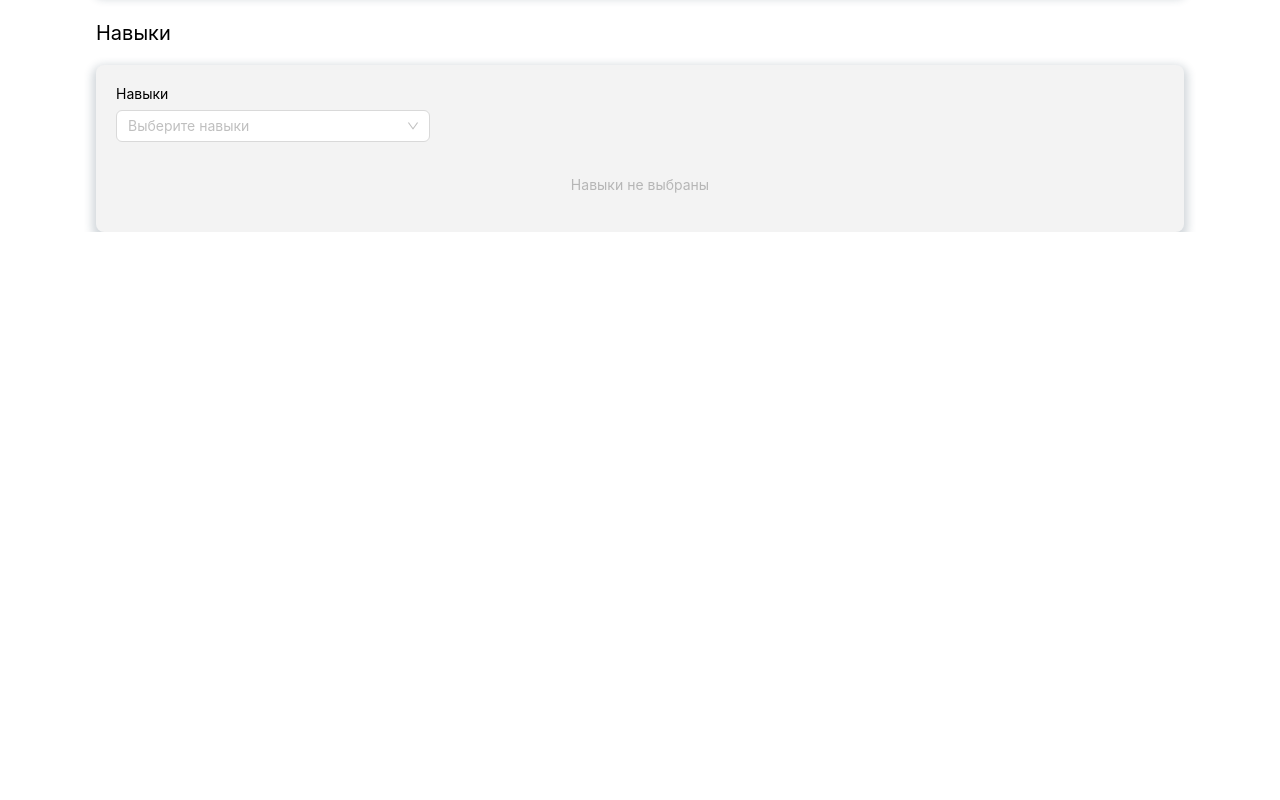
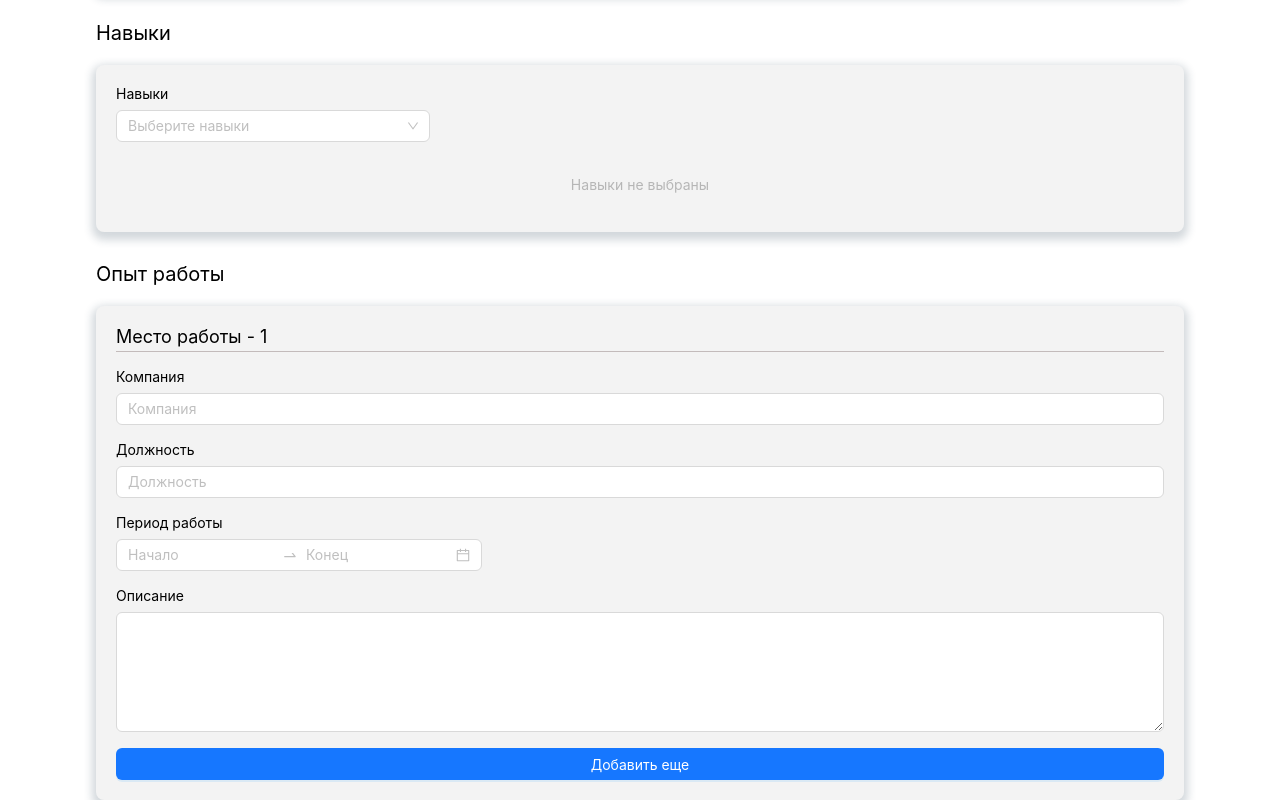
Before and after one commit to Vvoshta/Create-CV, a React (Create React App) app: page / in a window 1280 px wide. Shown: the part 943-1743 px from the top of the page. Before the commit the page ends 1175 px from the top, so only its background shows below. Built offline with nearby package versions, Linux system fonts and the light colour scheme; the HTML template or start-up script is replaced by a standard one.

Commit message:
add forms

```diff
--- a/src/App.tsx
+++ b/src/App.tsx
@@ -3,6 +3,7 @@ import { Header } from './components/Header/Header';
 import { PersonalInfo } from './components/PersonalInfo/PersonalInfo';
 import { Education } from './components/Education/Education';
 import { Skills } from './components/Skills/Skills';
+import { WorkExp } from './components/WorkExp/WorkExp';
 
 import './App.scss';
 
@@ -13,6 +14,7 @@ function App() {
             <PersonalInfo />
             <Education />
             <Skills />
+            <WorkExp />
         </div>
     );
 }
--- /dev/null
+++ b/src/components/WorkExp/WorkExp.tsx
@@ -0,0 +1,27 @@
+import React, { useState } from 'react';
+import { Button } from 'antd';
+import { Card } from '../Сard/Сard';
+import { WorkExpItem } from '../WorkExpItem/WorkExpItem';
+
+export const WorkExp = () => {
+    const [workExpItems, setWorkExpItems] = useState([
+        <WorkExpItem key={0} index={1} />
+    ]);
+
+    const addWorkExpItem = () => {
+        const newIndex = workExpItems.length + 1;
+        setWorkExpItems([
+            ...workExpItems,
+            <WorkExpItem key={newIndex} index={newIndex} />
+        ]);
+    };
+
+    return (
+        <Card title="Опыт работы">
+            {workExpItems}
+            <Button type="primary" onClick={addWorkExpItem}>
+                Добавить еще
+            </Button>
+        </Card>
+    );
+};
--- /dev/null
+++ b/src/components/WorkExpItem/WorkExpItem.tsx
@@ -0,0 +1,27 @@
+import React from 'react';
+import { DatePicker, Input } from 'antd';
+import { FormItem } from '../FormItem/FormItem';
+import * as S from './style';
+
+const { RangePicker } = DatePicker;
+const { TextArea } = Input;
+
+export const WorkExpItem = ({ index }: { index: number }) => {
+    return (
+        <>
+            <S.Header>Место работы - {index}</S.Header>
+            <FormItem label="Компания">
+                <Input placeholder="Компания" />
+            </FormItem>
+            <FormItem label="Должность">
+                <Input placeholder="Должность" />
+            </FormItem>
+            <FormItem label="Период работы">
+                <RangePicker placeholder={['Начало', 'Конец']} />
+            </FormItem>
+            <FormItem label="Описание">
+                <TextArea rows={5} />
+            </FormItem>
+        </>
+    );
+};
--- /dev/null
+++ b/src/components/WorkExpItem/style.ts
@@ -0,0 +1,10 @@
+import styled from 'styled-components';
+
+export const Header = styled.p`
+    display: flex;
+    gap: 8px;
+    border-bottom: 1px solid rgb(195, 187, 187);
+    font-size: 18px;
+    padding-bottom: 4px;
+    justify-content: space-between;
+`;
```
